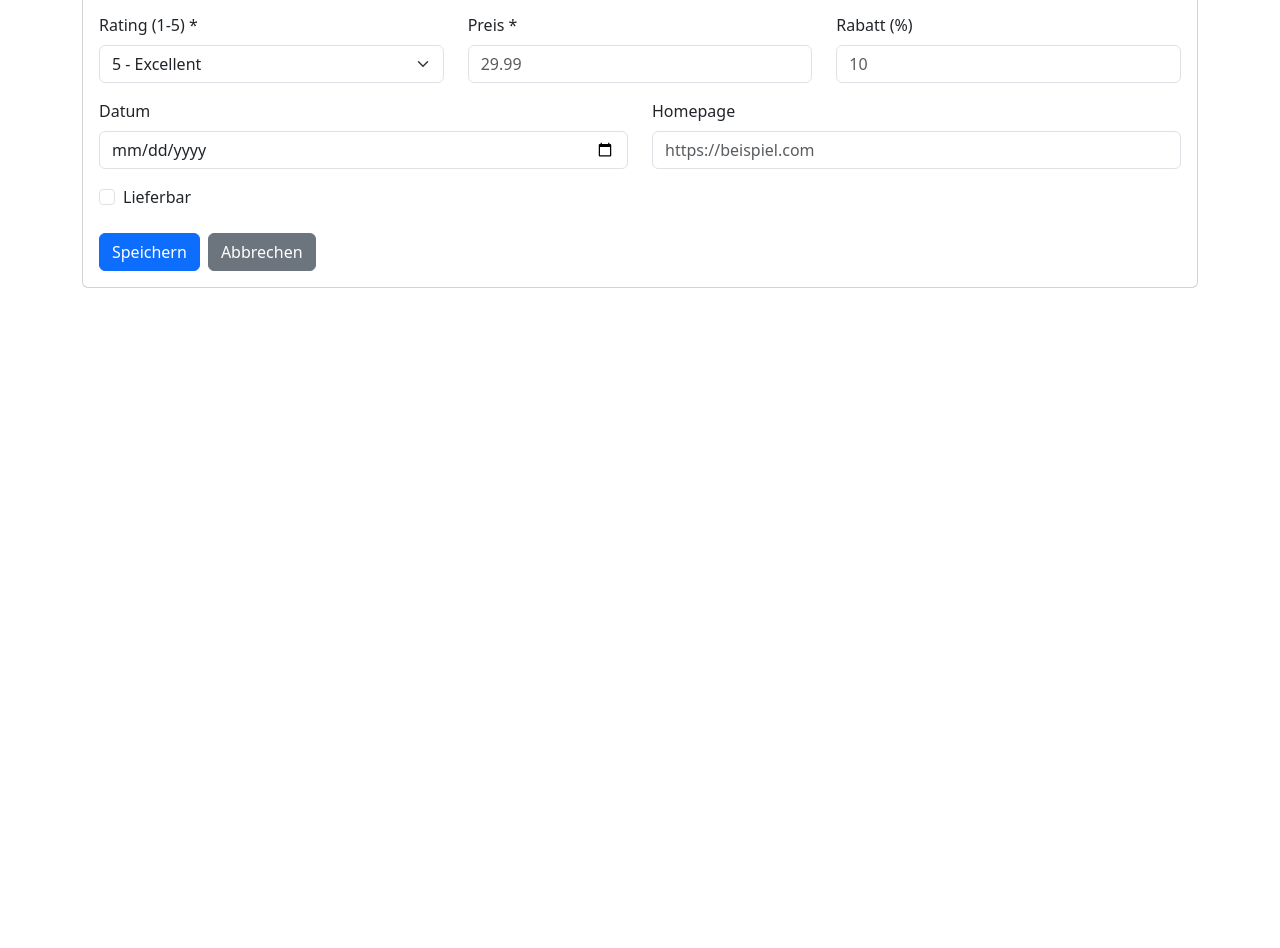
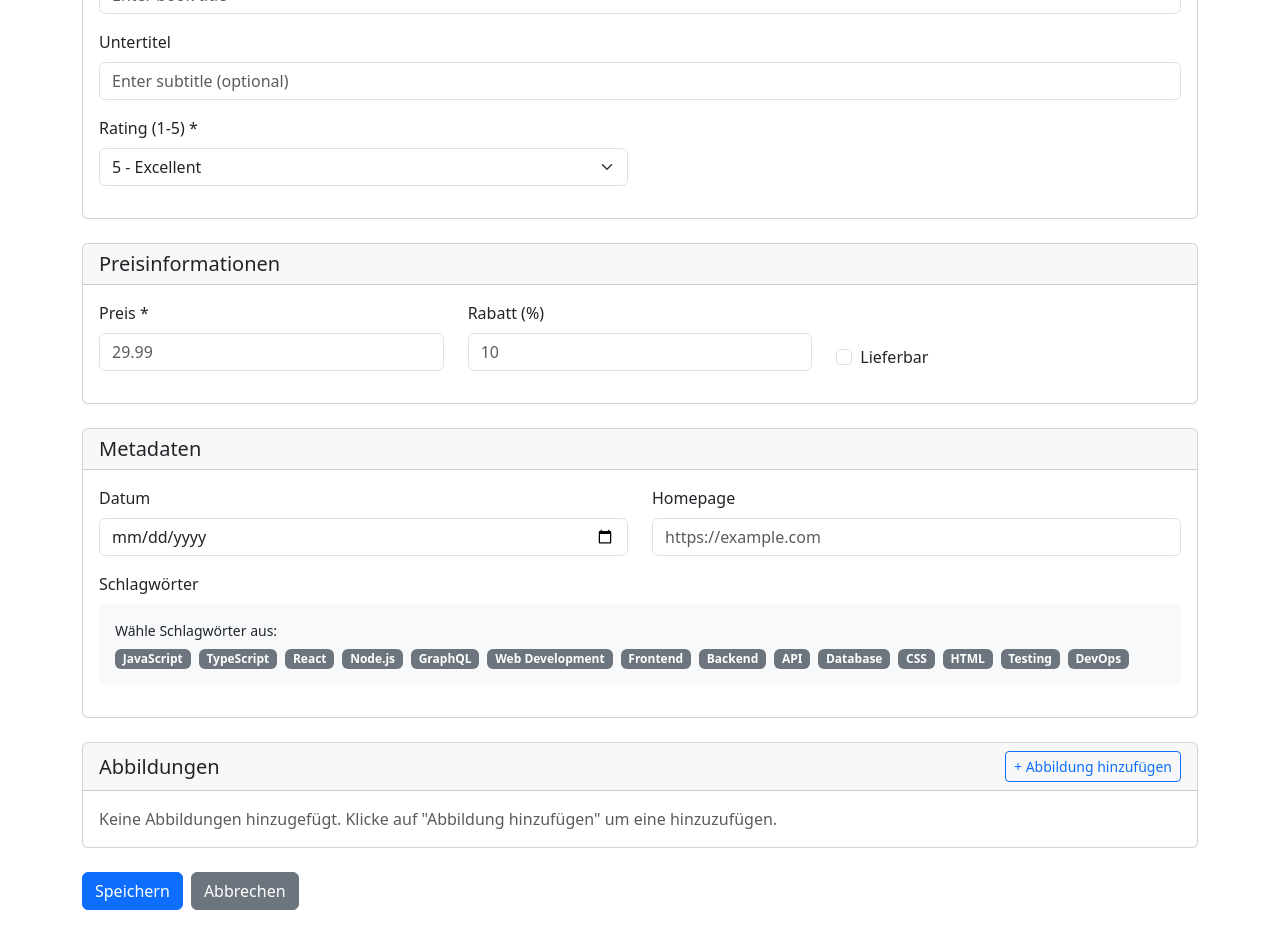
Before and after one commit to inesoetling/SPA-mit-React-Next-GraphQL, a Next.js app in the folder frontend/: page /create in a window 1280 px wide. Shown: the part 320-1268 px from the top of the page. Before the commit the page ends 800 px from the top, so only its background shows below. Built offline with nearby package versions, Linux system fonts and the light colour scheme.

Commit message:
Struktur verbessert und neue Features (card-sections, keywords-system und abbildungen-verwaltung) hinzugefügt

```diff
--- a/frontend/src/app/create/page.tsx
+++ b/frontend/src/app/create/page.tsx
@@ -5,6 +5,7 @@ import { useMutation } from '@apollo/client/react';
 import { useState } from 'react';
 import {
   Alert,
+  Badge,
   Button,
   Card,
   Col,
@@ -28,10 +29,62 @@ export default function CreateBookPage() {
   const [datum, setDatum] = useState('');
   const [homepage, setHomepage] = useState('');
 
+  // Neue Felder
+  const [schlagwoerter, setSchlagwoerter] = useState<string[]>([]);
+  const [abbildungen, setAbbildungen] = useState<
+    Array<{
+      beschriftung: string;
+      contentType: string;
+    }>
+  >([]);
+
   const [error, setError] = useState('');
   const [success, setSuccess] = useState(false);
 
   const [createBook, { loading }] = useMutation(CREATE_BOOK);
+
+  // Verfügbare Keywords
+  const verfuegbareSchlagwoerter = [
+    'JavaScript',
+    'TypeScript',
+    'React',
+    'Node.js',
+    'GraphQL',
+    'Web Development',
+    'Frontend',
+    'Backend',
+    'API',
+    'Database',
+    'CSS',
+    'HTML',
+    'Testing',
+    'DevOps',
+  ];
+
+  const handleKeywordToggle = (keyword: string) => {
+    if (schlagwoerter.includes(keyword)) {
+      setSchlagwoerter(schlagwoerter.filter((k) => k !== keyword));
+    } else {
+      setSchlagwoerter([...schlagwoerter, keyword]);
+    }
+  };
+
+  const handleAddImage = () => {
+    setAbbildungen([
+      ...abbildungen,
+      { beschriftung: '', contentType: 'image/jpeg' },
+    ]);
+  };
+
+  const handleRemoveImage = (index: number) => {
+    setAbbildungen(abbildungen.filter((_, i) => i !== index));
+  };
+
+  const handleImageChange = (index: number, field: string, value: string) => {
+    const newAbbildungen = [...abbildungen];
+    newAbbildungen[index] = { ...newAbbildungen[index], [field]: value };
+    setAbbildungen(newAbbildungen);
+  };
 
   const handleSubmit = async (e: React.FormEvent) => {
     e.preventDefault();
@@ -54,12 +107,12 @@ export default function CreateBookPage() {
         lieferbar,
         datum: datum || undefined,
         homepage: homepage || undefined,
-        schlagwoerter: [],
+        schlagwoerter,
         titel: {
           titel,
           untertitel: untertitel || undefined,
         },
-        abbildungen: [],
+        abbildungen: abbildungen.length > 0 ? abbildungen : undefined,
       };
 
       await createBook({ variables: { input } });
@@ -76,6 +129,8 @@ export default function CreateBookPage() {
       setLieferbar(false);
       setDatum('');
       setHomepage('');
+      setSchlagwoerter([]);
+      setAbbildungen([]);
     } catch (err) {
       setError(
         err instanceof Error ? err.message : 'Fehler beim Anlegen des Buchs',
@@ -85,22 +140,22 @@ export default function CreateBookPage() {
 
   return (
     <Container className="py-5">
-      <h1>Neues Buch anlegen</h1>
+      <h1 className="mb-4">Neues Buch anlegen</h1>
 
-      <Card>
-        <Card.Body>
       {error && (
         <Alert variant="danger" dismissible onClose={() => setError('')}>
           {error}
         </Alert>
       )}
-          {success && (
-            <Alert variant="success">Buch erfolgreich angelegt!</Alert>
-          )}
+      {success && <Alert variant="success">Buch erfolgreich angelegt!</Alert>}
 
       <Form onSubmit={handleSubmit}>
-            <Card.Title className="mb-3">Grundinformationen</Card.Title>
-
+        {/* Basic Information Card */}
+        <Card className="mb-4">
+          <Card.Header>
+            <h5 className="mb-0">Grundinformationen</h5>
+          </Card.Header>
+          <Card.Body>
             <Row>
               <Col md={6}>
                 <Form.Group className="mb-3">
@@ -111,33 +166,6 @@ export default function CreateBookPage() {
                     value={isbn}
                     onChange={(e) => setIsbn(e.target.value)}
                     required
-                  />
-                </Form.Group>
-              </Col>
-
-              <Col md={6}>
-                <Form.Group className="mb-3">
-                  <Form.Label>Titel *</Form.Label>
-                  <Form.Control
-                    type="text"
-                    placeholder="Buchtitel eingeben"
-                    value={titel}
-                    onChange={(e) => setTitel(e.target.value)}
-                    required
-                  />
-                </Form.Group>
-              </Col>
-            </Row>
-
-            <Row>
-              <Col md={6}>
-                <Form.Group className="mb-3">
-                  <Form.Label>Untertitel</Form.Label>
-                  <Form.Control
-                    type="text"
-                    placeholder="Untertitel eingeben (optional)"
-                    value={untertitel}
-                    onChange={(e) => setUntertitel(e.target.value)}
                   />
                 </Form.Group>
               </Col>
@@ -158,7 +186,36 @@ export default function CreateBookPage() {
             </Row>
 
             <Row>
-              <Col md={4}>
+              <Col md={12}>
+                <Form.Group className="mb-3">
+                  <Form.Label>Titel *</Form.Label>
+                  <Form.Control
+                    type="text"
+                    placeholder="Enter book title"
+                    value={titel}
+                    onChange={(e) => setTitel(e.target.value)}
+                    required
+                  />
+                </Form.Group>
+              </Col>
+            </Row>
+
+            <Row>
+              <Col md={12}>
+                <Form.Group className="mb-3">
+                  <Form.Label>Untertitel</Form.Label>
+                  <Form.Control
+                    type="text"
+                    placeholder="Enter subtitle (optional)"
+                    value={untertitel}
+                    onChange={(e) => setUntertitel(e.target.value)}
+                  />
+                </Form.Group>
+              </Col>
+            </Row>
+
+            <Row>
+              <Col md={6}>
                 <Form.Group className="mb-3">
                   <Form.Label>Rating (1-5) *</Form.Label>
                   <Form.Select
@@ -173,7 +230,17 @@ export default function CreateBookPage() {
                   </Form.Select>
                 </Form.Group>
               </Col>
+            </Row>
+          </Card.Body>
+        </Card>
 
+        {/* Price Information Card */}
+        <Card className="mb-4">
+          <Card.Header>
+            <h5 className="mb-0">Preisinformationen</h5>
+          </Card.Header>
+          <Card.Body>
+            <Row>
               <Col md={4}>
                 <Form.Group className="mb-3">
                   <Form.Label>Preis *</Form.Label>
@@ -202,8 +269,27 @@ export default function CreateBookPage() {
                   />
                 </Form.Group>
               </Col>
+
+              <Col md={4} className="d-flex align-items-end">
+                <Form.Group className="mb-3">
+                  <Form.Check
+                    type="checkbox"
+                    label="Lieferbar"
+                    checked={lieferbar}
+                    onChange={(e) => setLieferbar(e.target.checked)}
+                  />
+                </Form.Group>
+              </Col>
             </Row>
+          </Card.Body>
+        </Card>
 
+        {/* Metadata Card */}
+        <Card className="mb-4">
+          <Card.Header>
+            <h5 className="mb-0">Metadaten</h5>
+          </Card.Header>
+          <Card.Body>
             <Row>
               <Col md={6}>
                 <Form.Group className="mb-3">
@@ -223,20 +309,135 @@ export default function CreateBookPage() {
                     type="url"
                     value={homepage}
                     onChange={(e) => setHomepage(e.target.value)}
-                    placeholder="https://beispiel.com"
+                    placeholder="https://example.com"
                   />
                 </Form.Group>
               </Col>
             </Row>
 
-            <Form.Group className="mb-4">
-              <Form.Check
-                type="checkbox"
-                label="Lieferbar"
-                checked={lieferbar}
-                onChange={(e) => setLieferbar(e.target.checked)}
+            <Row>
+              <Col md={12}>
+                <Form.Group className="mb-3">
+                  <Form.Label>Schlagwörter</Form.Label>
+                  <div className="mb-3 p-3 bg-light rounded">
+                    <p className="mb-2 small">Wähle Schlagwörter aus:</p>
+                    <div className="d-flex flex-wrap gap-2">
+                      {verfuegbareSchlagwoerter.map((keyword) => (
+                        <Badge
+                          key={keyword}
+                          bg={
+                            schlagwoerter.includes(keyword)
+                              ? 'primary'
+                              : 'secondary'
+                          }
+                          style={{ cursor: 'pointer' }}
+                          onClick={() => handleKeywordToggle(keyword)}
+                        >
+                          {keyword}
+                          {schlagwoerter.includes(keyword) && ' ✓'}
+                        </Badge>
+                      ))}
+                    </div>
+                  </div>
+                  {schlagwoerter.length > 0 && (
+                    <div>
+                      <p className="mb-2 small">Ausgewählte Schlagwörter:</p>
+                      <div className="d-flex flex-wrap gap-2">
+                        {schlagwoerter.map((keyword, index) => (
+                          <Badge key={index} bg="success">
+                            {keyword}
+                          </Badge>
+                        ))}
+                      </div>
+                    </div>
+                  )}
+                </Form.Group>
+              </Col>
+            </Row>
+          </Card.Body>
+        </Card>
+
+        {/* Images Card */}
+        <Card className="mb-4">
+          <Card.Header className="d-flex justify-content-between align-items-center">
+            <h5 className="mb-0">Abbildungen</h5>
+            <Button
+              variant="outline-primary"
+              size="sm"
+              onClick={handleAddImage}
+              type="button"
+            >
+              + Abbildung hinzufügen
+            </Button>
+          </Card.Header>
+          <Card.Body>
+            {abbildungen.length === 0 ? (
+              <p className="text-muted mb-0">
+                Keine Abbildungen hinzugefügt. Klicke auf &quot;Abbildung
+                hinzufügen&quot; um eine hinzuzufügen.
+              </p>
+            ) : (
+              <div className="d-flex flex-column gap-3">
+                {abbildungen.map((abbildung, index) => (
+                  <Card key={index} className="bg-light">
+                    <Card.Body>
+                      <div className="d-flex justify-content-between align-items-center mb-3">
+                        <h6 className="mb-0">Abbildung {index + 1}</h6>
+                        <Button
+                          variant="outline-danger"
+                          size="sm"
+                          onClick={() => handleRemoveImage(index)}
+                          type="button"
+                        >
+                          Entfernen
+                        </Button>
+                      </div>
+                      <Row>
+                        <Col md={6}>
+                          <Form.Group className="mb-3">
+                            <Form.Label>Beschriftung</Form.Label>
+                            <Form.Control
+                              type="text"
+                              placeholder="Beschreibung der Abbildung"
+                              value={abbildung.beschriftung}
+                              onChange={(e) =>
+                                handleImageChange(
+                                  index,
+                                  'beschriftung',
+                                  e.target.value,
+                                )
+                              }
                             />
                           </Form.Group>
+                        </Col>
+                        <Col md={6}>
+                          <Form.Group className="mb-3">
+                            <Form.Label>Content Type</Form.Label>
+                            <Form.Select
+                              value={abbildung.contentType}
+                              onChange={(e) =>
+                                handleImageChange(
+                                  index,
+                                  'contentType',
+                                  e.target.value,
+                                )
+                              }
+                            >
+                              <option value="image/jpeg">JPEG</option>
+                              <option value="image/png">PNG</option>
+                              <option value="image/webp">WebP</option>
+                              <option value="image/gif">GIF</option>
+                            </Form.Select>
+                          </Form.Group>
+                        </Col>
+                      </Row>
+                    </Card.Body>
+                  </Card>
+                ))}
+              </div>
+            )}
+          </Card.Body>
+        </Card>
 
         <div className="d-flex gap-2">
           <Button type="submit" variant="primary" disabled={loading}>
@@ -251,8 +452,6 @@ export default function CreateBookPage() {
           </Button>
         </div>
       </Form>
-        </Card.Body>
-      </Card>
     </Container>
   );
 }
```
Lines whose indentation alone changed are shown as unchanged.
